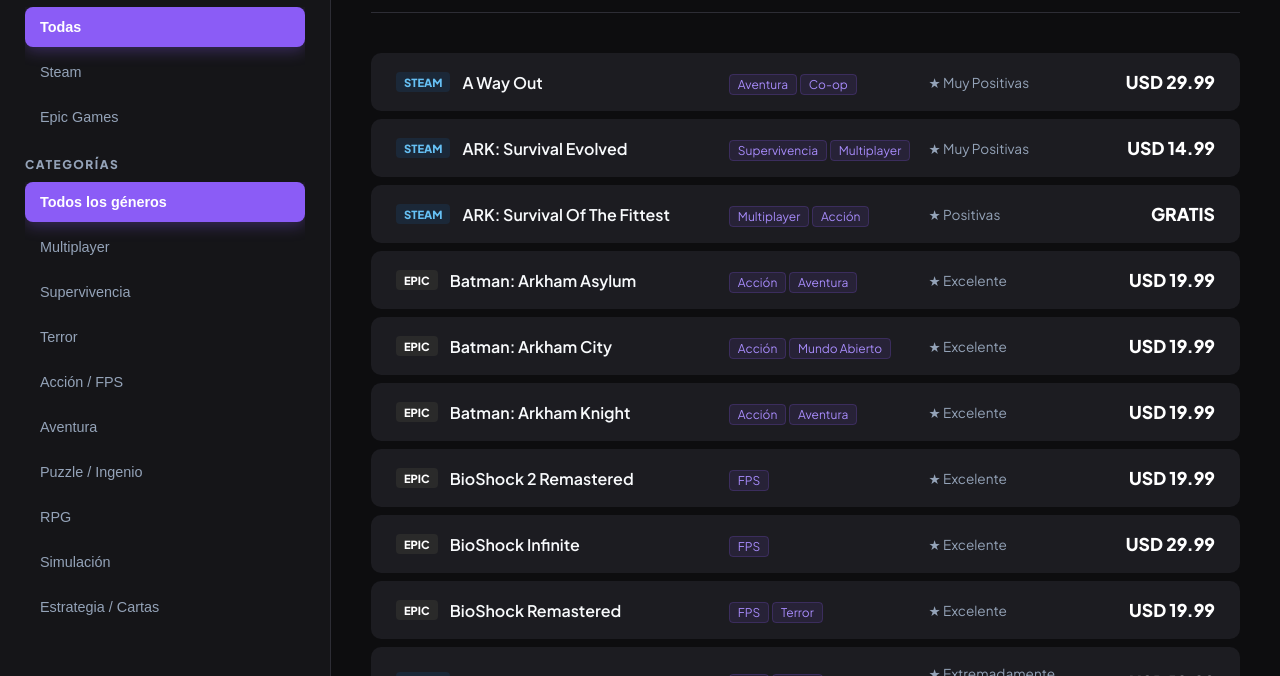
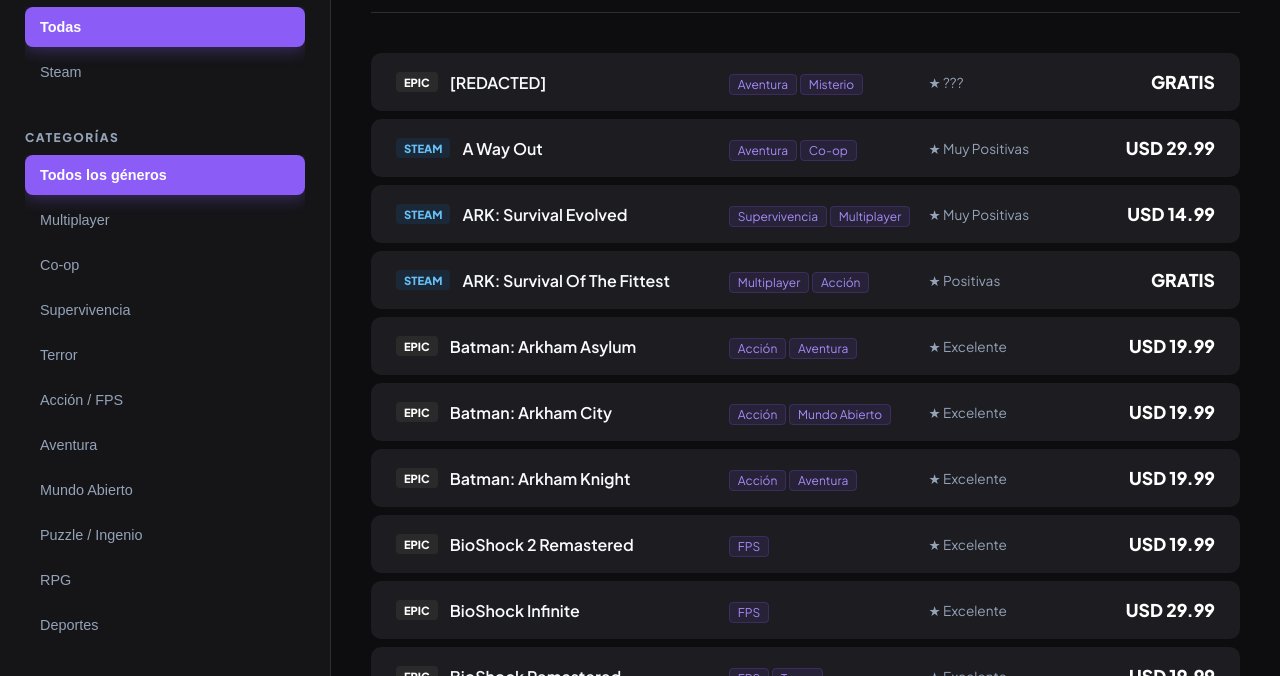
Before and after one commit to lisanpereyra15-max/juegos, a plain HTML site: page index.html in a window 1280 px wide. Shown: the part 124-800 px from the top of the page. Drawn offline with Linux system fonts and the light colour scheme.

Commit message:
Add files via upload

```diff
--- a/index.html
+++ b/index.html
@@ -167,14 +167,18 @@
         <div class="filter-group">
             <button class="filter-btn cat-filter active" onclick="filterCategory('all', this)">Todos los géneros</button>
             <button class="filter-btn cat-filter" onclick="filterCategory('Multiplayer', this)">Multiplayer</button>
+            <button class="filter-btn cat-filter" onclick="filterCategory('Co-op', this)">Co-op</button>
             <button class="filter-btn cat-filter" onclick="filterCategory('Supervivencia', this)">Supervivencia</button>
             <button class="filter-btn cat-filter" onclick="filterCategory('Terror', this)">Terror</button>
             <button class="filter-btn cat-filter" onclick="filterCategory('FPS', this)">Acción / FPS</button>
             <button class="filter-btn cat-filter" onclick="filterCategory('Aventura', this)">Aventura</button>
+            <button class="filter-btn cat-filter" onclick="filterCategory('Mundo Abierto', this)">Mundo Abierto</button>
             <button class="filter-btn cat-filter" onclick="filterCategory('Puzzle', this)">Puzzle / Ingenio</button>
             <button class="filter-btn cat-filter" onclick="filterCategory('RPG', this)">RPG</button>
+            <button class="filter-btn cat-filter" onclick="filterCategory('Deportes', this)">Deportes</button>
             <button class="filter-btn cat-filter" onclick="filterCategory('Simulación', this)">Simulación</button>
             <button class="filter-btn cat-filter" onclick="filterCategory('Estrategia', this)">Estrategia / Cartas</button>
+            <button class="filter-btn cat-filter" onclick="filterCategory('Indie', this)">Indie</button>
         </div>
     </aside>
 
@@ -213,7 +217,7 @@
             { n: "Escape Memoirs: Questionable Side Stories", p: "Steam", c: ["Puzzle", "Aventura"], r: "Muy Positivas", pr: 0 },
             { n: "Escape Room - The Sick Colleague", p: "Steam", c: ["Puzzle", "Indie"], r: "Muy Positivas", pr: 4.99 },
             { n: "Gang Beasts", p: "Steam", c: ["Multiplayer"], r: "Muy Positivas", pr: 19.99 },
-            { n: "Geometry Dash", p: "Steam", c: ["Plataformas"], r: "Extremadamente Positivas", pr: 4.99 },
+            { n: "Geometry Dash", p: "Steam", c: ["Plataformas"], r: "Extremadamente Positivas", pr: 3.99 },
             { n: "Getting Over It", p: "Steam", c: ["Difícil"], r: "Muy Positivas", pr: 7.99 },
             { n: "Golf It!", p: "Steam", c: ["Deportes", "Multiplayer"], r: "Muy Positivas", pr: 8.99 },
             { n: "Golf With Your Friends", p: "Steam", c: ["Deportes", "Multiplayer"], r: "Muy Positivas", pr: 14.99 },
@@ -223,7 +227,7 @@
             { n: "Internet Cafe Simulator 2", p: "Steam", c: ["Simulación"], r: "Variadas", pr: 19.99 },
             { n: "Left 4 Dead 2", p: "Steam", c: ["FPS", "Zombies", "Multiplayer"], r: "Extremadamente Positivas", pr: 9.99 },
             { n: "Lethal Company", p: "Steam", c: ["Terror", "Co-op"], r: "Extremadamente Positivas", pr: 9.99 },
-            { n: "Metal Gear Rising", p: "Steam", c: ["Acción"], r: "Extremadamente Positivas", pr: 29.99 },
+            { n: "Metal Gear Rising®", p: "Steam", c: ["Acción"], r: "Extremadamente Positivas", pr: 29.99 },
             { n: "MONOPOLY Poker", p: "Steam", c: ["Estrategia", "Cartas"], r: "Variadas", pr: 0 },
             { n: "Once Human", p: "Steam", c: ["Supervivencia"], r: "Muy Positivas", pr: 0 },
             { n: "PAYDAY 2", p: "Steam", c: ["Acción", "Multiplayer"], r: "Muy Positivas", pr: 9.99 },
@@ -242,7 +246,7 @@
             { n: "Unravel Two", p: "Steam", c: ["Aventura", "Puzzle"], r: "Muy Positivas", pr: 19.99 },
             { n: "The Witcher", p: "Steam", c: ["RPG"], r: "Muy Positivas", pr: 9.99 },
 
-            // EPIC
+            // EPIC GAMES (Integración completa de las nuevas imágenes)
             { n: "Batman: Arkham Asylum", p: "Epic", c: ["Acción", "Aventura"], r: "Excelente", pr: 19.99 },
             { n: "Batman: Arkham City", p: "Epic", c: ["Acción", "Mundo Abierto"], r: "Excelente", pr: 19.99 },
             { n: "Batman: Arkham Knight", p: "Epic", c: ["Acción", "Aventura"], r: "Excelente", pr: 19.99 },
@@ -251,13 +255,50 @@
             { n: "BioShock Infinite", p: "Epic", c: ["FPS"], r: "Excelente", pr: 29.99 },
             { n: "Borderlands 2", p: "Epic", c: ["FPS", "RPG"], r: "Excelente", pr: 19.99 },
             { n: "Death Stranding", p: "Epic", c: ["Aventura"], r: "Excelente", pr: 29.99 },
-            { n: "Fall Guys", p: "Epic", c: ["Multiplayer"], r: "Muy Positivas", pr: 0 },
+            { n: "Fall Guys", p: "Epic", c: ["Multiplayer", "Plataformas"], r: "Muy Positivas", pr: 0 },
             { n: "Ghostrunner", p: "Epic", c: ["Acción"], r: "Excelente", pr: 29.99 },
-            { n: "Rocket League", p: "Epic", c: ["Multiplayer"], r: "Muy Positivas", pr: 0 },
+            { n: "Rocket League®", p: "Epic", c: ["Multiplayer", "Deportes"], r: "Muy Positivas", pr: 0 },
             { n: "Tomb Raider: GOTY", p: "Epic", c: ["Aventura", "Acción"], r: "Excelente", pr: 19.99 },
             { n: "Rise of the Tomb Raider", p: "Epic", c: ["Aventura", "Acción"], r: "Excelente", pr: 29.99 },
             { n: "Shadow of the Tomb Raider", p: "Epic", c: ["Aventura", "Acción"], r: "Excelente", pr: 39.99 },
-            { n: "Wolfenstein: The New Order", p: "Epic", c: ["FPS", "Acción"], r: "Excelente", pr: 19.99 }
+            { n: "Wolfenstein: The New Order", p: "Epic", c: ["FPS", "Acción"], r: "Excelente", pr: 19.99 },
+
+            // NUEVOS JUEGOS DE EPIC
+            { n: "[REDACTED]", p: "Epic", c: ["Aventura", "Misterio"], r: "???", pr: 0 },
+            { n: "Bloodstained: Ritual of the Night", p: "Epic", c: ["Acción", "RPG", "Plataformas"], r: "Excelente", pr: 29.99 },
+            { n: "Cassette Beasts", p: "Epic", c: ["RPG", "Aventura", "Indie"], r: "Excelente", pr: 19.99 },
+            { n: "Chivalry 2", p: "Epic", c: ["Acción", "Multiplayer", "Lucha"], r: "Muy Positivas", pr: 39.99 },
+            { n: "Chivalry 2 - Public Testing", p: "Epic", c: ["Acción", "Multiplayer"], r: "Muy Positivas", pr: 0 },
+            { n: "Costume Quest 2", p: "Epic", c: ["RPG", "Aventura", "Puzzle"], r: "Excelente", pr: 14.99 },
+            { n: "Dead Island 2", p: "Epic", c: ["Acción", "Zombies", "RPG"], r: "Excelente", pr: 49.99 },
+            { n: "Disco Elysium - The Final Cut", p: "Epic", c: ["RPG", "Aventura", "Indie"], r: "Excelente", pr: 39.99 },
+            { n: "Dishonored - Definitive Edition", p: "Epic", c: ["Acción", "Aventura", "Sigilo"], r: "Excelente", pr: 19.99 },
+            { n: "Eternights", p: "Epic", c: ["Acción", "RPG", "Simulación"], r: "Muy Positivas", pr: 29.99 },
+            { n: "Eximius: Seize the Frontline", p: "Epic", c: ["Estrategia", "FPS", "Acción"], r: "Variadas", pr: 29.99 },
+            { n: "Fortnite", p: "Epic", c: ["FPS", "Multiplayer", "Supervivencia"], r: "Excelente", pr: 0 },
+            { n: "Golden Light", p: "Epic", c: ["Terror", "FPS", "Indie", "Supervivencia"], r: "Muy Positivas", pr: 19.99 },
+            { n: "Happy Game", p: "Epic", c: ["Puzzle", "Terror", "Indie", "Aventura"], r: "Excelente", pr: 12.99 },
+            { n: "Hogwarts Legacy", p: "Epic", c: ["RPG", "Mundo Abierto", "Aventura"], r: "Excelente", pr: 59.99 },
+            { n: "Horizon Chase Turbo", p: "Epic", c: ["Deportes", "Indie"], r: "Muy Positivas", pr: 19.99 },
+            { n: "Kerbal Space Program", p: "Epic", c: ["Simulación", "Puzzle", "Indie"], r: "Excelente", pr: 39.99 },
+            { n: "Marvel's Guardians of the Galaxy", p: "Epic", c: ["Acción", "Aventura", "Sci-Fi"], r: "Excelente", pr: 39.99 },
+            { n: "Midnight Ghost Hunt", p: "Epic", c: ["Multiplayer", "Acción", "Terror"], r: "Muy Positivas", pr: 19.99 },
+            { n: "Nobody Wants to Die", p: "Epic", c: ["Aventura", "Misterio", "Indie"], r: "Excelente", pr: 24.99 },
+            { n: "Paradise Killer", p: "Epic", c: ["Aventura", "Misterio", "Indie"], r: "Excelente", pr: 19.99 },
+            { n: "Roller Champions", p: "Epic", c: ["Deportes", "Multiplayer"], r: "Variadas", pr: 0 },
+            { n: "Sable", p: "Epic", c: ["Aventura", "Exploración", "Indie"], r: "Excelente", pr: 24.99 },
+            { n: "SKALD Against the Black Priory", p: "Epic", c: ["RPG", "Estrategia", "Indie"], r: "Excelente", pr: 19.99 },
+            { n: "Sorry We're Closed", p: "Epic", c: ["Terror", "Indie", "Aventura"], r: "Muy Positivas", pr: 14.99 },
+            { n: "The Callisto Protocol", p: "Epic", c: ["Terror", "Acción", "Sci-Fi"], r: "Muy Positivas", pr: 59.99 },
+            { n: "Total War: THREE KINGDOMS", p: "Epic", c: ["Estrategia", "RPG", "Acción"], r: "Excelente", pr: 59.99 },
+            { n: "Trine 2: Complete Story", p: "Epic", c: ["Puzzle", "Aventura", "Plataformas", "Co-op"], r: "Excelente", pr: 19.99 },
+            { n: "Trine 3: The Artifacts of Power", p: "Epic", c: ["Puzzle", "Aventura", "Plataformas", "Co-op"], r: "Muy Positivas", pr: 19.99 },
+            { n: "Trine 4: Definitive Edition", p: "Epic", c: ["Puzzle", "Aventura", "Plataformas", "Co-op"], r: "Excelente", pr: 29.99 },
+            { n: "Trine Enchanted Edition", p: "Epic", c: ["Puzzle", "Aventura", "Plataformas", "Co-op"], r: "Excelente", pr: 14.99 },
+            { n: "VALORANT", p: "Epic", c: ["FPS", "Multiplayer"], r: "Excelente", pr: 0 },
+            { n: "Viewfinder", p: "Epic", c: ["Puzzle", "Indie", "Aventura"], r: "Excelente", pr: 24.99 },
+            { n: "We Were Here Together", p: "Epic", c: ["Puzzle", "Aventura", "Indie", "Co-op"], r: "Excelente", pr: 12.99 },
+            { n: "Wildgate", p: "Epic", c: ["Estrategia", "RPG", "Indie"], r: "Excelente", pr: 19.99 }
         ];
 
         let currentCat = 'all';
```
